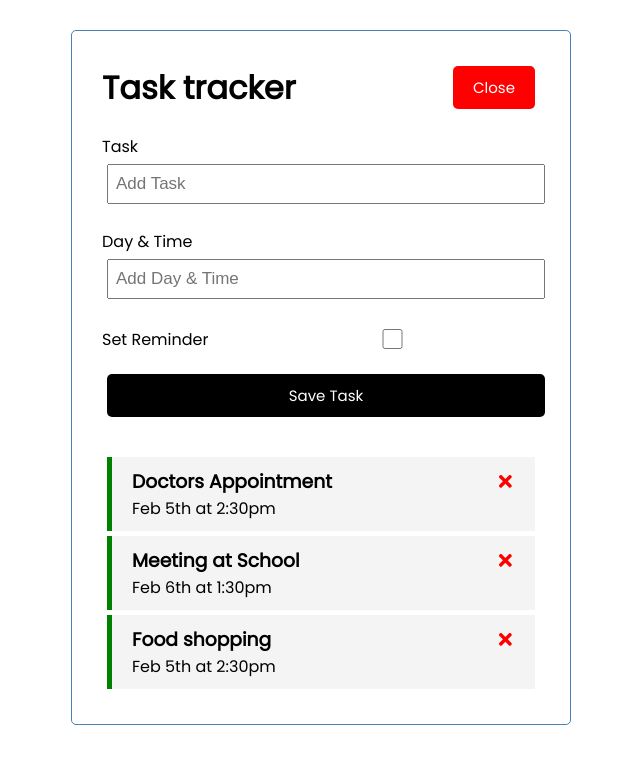
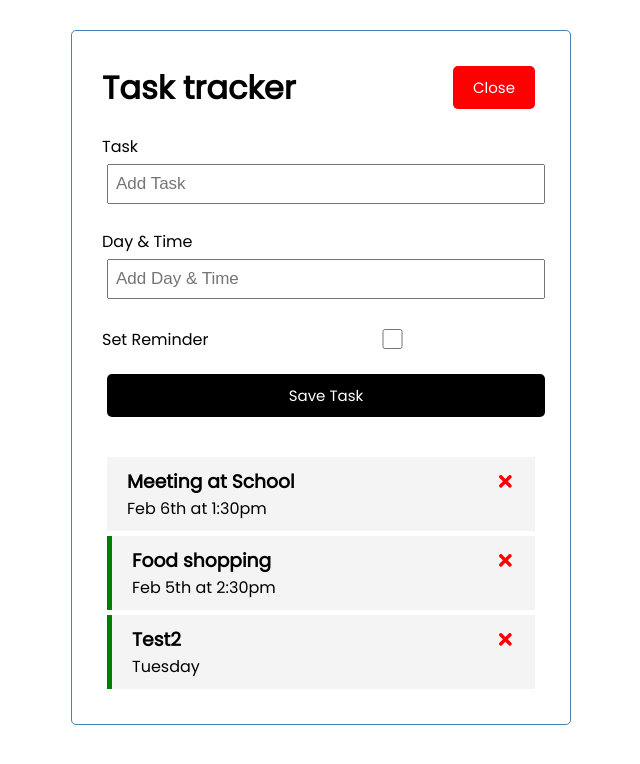
Before and after one commit to LieneLittlebird/React-todo-fullstack, a React (Create React App) app: page / in a window 1280 px wide. Shown: the top 764 px of the page, without its empty margins (319-959 px from the left). Built offline with nearby package versions, Linux system fonts and the light colour scheme; data requests are answered from the project's data file.

Commit message:
JSON server added

```diff
--- /dev/null
+++ b/db.json
@@ -0,0 +1,22 @@
+{
+  "tasks": [
+    {
+      "id": 2,
+      "text": "Meeting at School",
+      "day": "Feb 6th at 1:30pm",
+      "reminder": false
+    },
+    {
+      "id": 3,
+      "text": "Food shopping",
+      "day": "Feb 5th at 2:30pm",
+      "reminder": true
+    },
+    {
+      "text": "Test2",
+      "day": "Tuesday",
+      "reminder": true,
+      "id": 5
+    }
+  ]
+}
--- a/package.json
+++ b/package.json
@@ -3,6 +3,7 @@
   "version": "0.1.0",
   "private": true,
   "dependencies": {
+    "json-server": "^0.16.3",
     "prop-types": "^15.7.2",
     "react": "^17.0.1",
     "react-dom": "^17.0.1",
@@ -13,7 +14,8 @@
     "start": "react-scripts start",
     "build": "react-scripts build",
     "test": "react-scripts test",
-    "eject": "react-scripts eject"
+    "eject": "react-scripts eject",
+    "server": "json-server --watch --port 8000 db.json"
   },
   "eslintConfig": {
     "extends": [
--- a/src/App.jsx
+++ b/src/App.jsx
@@ -1,49 +1,83 @@
-import React, { useState } from "react";
+/* eslint-disable no-console */
+import React, { useState, useEffect } from "react";
 import Header from "./components/Header";
 import Tasks from "./components/Tasks";
 import AddTask from "./components/AddTask";
 
 const App = () => {
   const [showAddTask, setShowAddTask] = useState(true);
-  const [tasks, setTasks] = useState([
-    {
-      id: 1,
-      text: "Doctors Appointment",
-      day: "Feb 5th at 2:30pm",
-      reminder: true,
-    },
-    {
-      id: 2,
-      text: "Meeting at School",
-      day: "Feb 6th at 1:30pm",
-      reminder: true,
-    },
-    {
-      id: 3,
-      text: "Food shopping",
-      day: "Feb 5th at 2:30pm",
-      reminder: true,
-    },
-  ]);
+  const [tasks, setTasks] = useState([]);
+
+  // Fetch Tasks
+  const fetchTasks = async () => {
+    const res = await fetch("http://localhost:8000/tasks");
+    const data = await res.json();
+    return data;
+  };
+
+  // Fetch Task
+  const fetchTask = async (id) => {
+    const res = await fetch(`http://localhost:8000/tasks/${id}`);
+    const data = await res.json();
+    return data;
+  };
+  // UseEffect izmanto, ja grib, lai kaut kas notiek, ielādējot lapu
+  useEffect(() => {
+    const getTasks = async () => {
+      const tasksFromServer = await fetchTasks();
+      setTasks(tasksFromServer);
+    };
+    getTasks();
+  }, []);
+
   // Add Task
-  const addTask = (task) => {
-    const id = Math.floor(Math.random() * 10000) + 1;
-    const newTask = { id, ...task };
-    setTasks([...tasks, newTask]);
+  const addTask = async (task) => {
+    const res = await fetch("http://localhost:8000/tasks", {
+      method: "POST",
+      headers: {
+        "Content-Type": "application/json",
+      },
+      body: JSON.stringify(task),
+    });
+
+    const data = await res.json;
+    setTasks([...tasks, data]);
+
+    // const id = Math.floor(Math.random() * 10000) + 1;
+    // const newTask = { id, ...task };
+    // setTasks([...tasks, newTask]);
   };
+
   // Delete Task
-  const deleteTask = (id) => {
+  const deleteTask = async (id) => {
+    await fetch(`http://localhost:8000/tasks/${id}`, {
+      method: "DELETE",
+    });
     setTasks(tasks.filter((task) => task.id !== id));
   };
 
   // Toggle Reminder
-  const toggleReminder = (id) => {
+  const toggleReminder = async (id) => {
+    const taskToToggle = await fetchTask(id);
+    const updTask = { ...taskToToggle, reminder: !taskToToggle.reminder };
+
+    const res = await fetch(`http://localhost:8000/tasks/${id}`, {
+      method: "PUT",
+      headers: {
+        "Content-type": "application/json",
+      },
+      body: JSON.stringify(updTask),
+    });
+
+    const data = await res.json();
+
     setTasks(
       tasks.map((task) =>
-        task.id === id ? { ...task, reminder: !task.reminder } : task
+        task.id === id ? { ...task, reminder: !data.reminder } : task
       )
     );
   };
+
   return (
     <div className="container">
       <Header
--- /dev/null
+++ b/src/constants.js
@@ -0,0 +1,2 @@
+// export const EXPRESS_PORT = 8080;
+// export const EXPRESS_API = `http://localhost:${EXPRESS_PORT}`;
```
Also changed, not shown: 2 other files (tests, documents, lock files or other folders).
